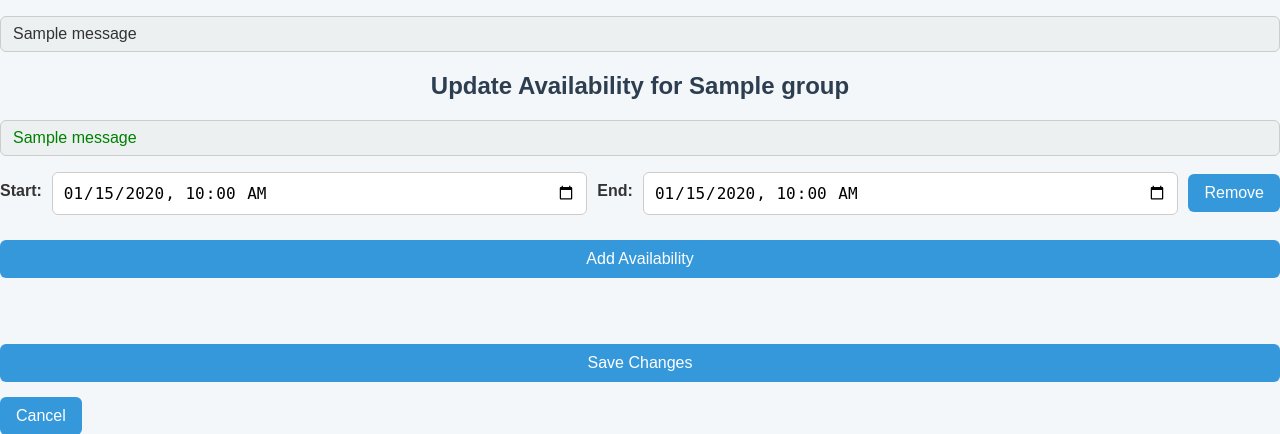
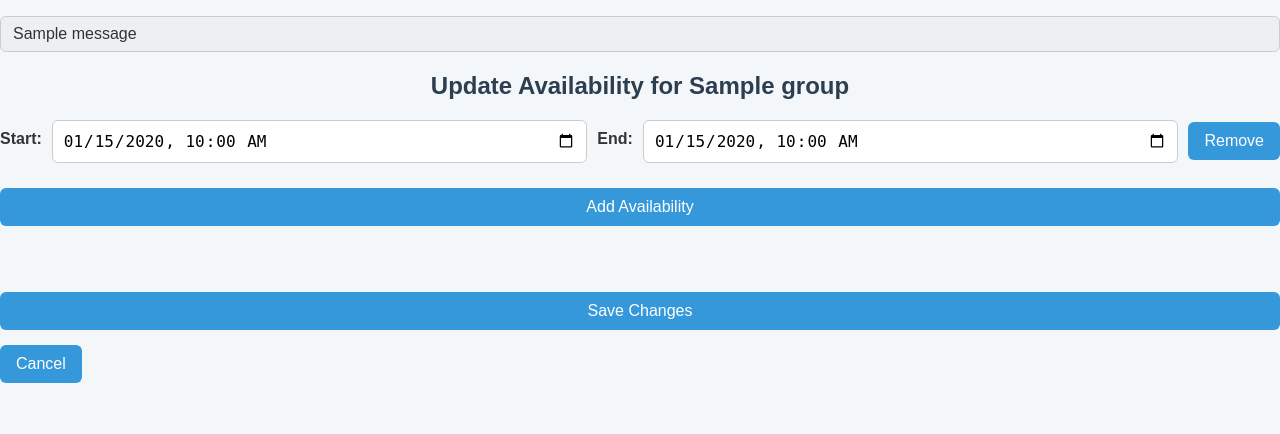
Before and after one commit to danieljeon1230/availability, a Flask app: page /group/000/update in a window 1280 px wide. Shown: the part 18-452 px from the top of the page. Run offline with Flask 3, Linux system fonts and the light colour scheme; the visitor is signed in with stand-in values (Sample User, id 1); tables that the repository leaves empty hold one stand-in row (values such as "Sample post"); one stand-in notice (Sample message) is shown.

Commit message:
Update update_availability.html

```diff
--- a/templates/update_availability.html
+++ b/templates/update_availability.html
@@ -2,17 +2,6 @@
 {% block title %}Update Availability for {{ group.name }}{% endblock %}
 {% block content %}
 <h2>Update Availability for {{ group.name }}</h2>
-
-{% with messages = get_flashed_messages(with_categories=true) %}
-  {% if messages %}
-    <ul>
-      {% for category, message in messages %}
-        <li style="color: {% if category == 'error' %}red{% else %}green{% endif %};">{{ message }}</li>
-      {% endfor %}
-    </ul>
-  {% endif %}
-{% endwith %}
-
 <form method="post" id="availability-form">
     <div id="availability-fields">
         {% for avail in availabilities %}
```
